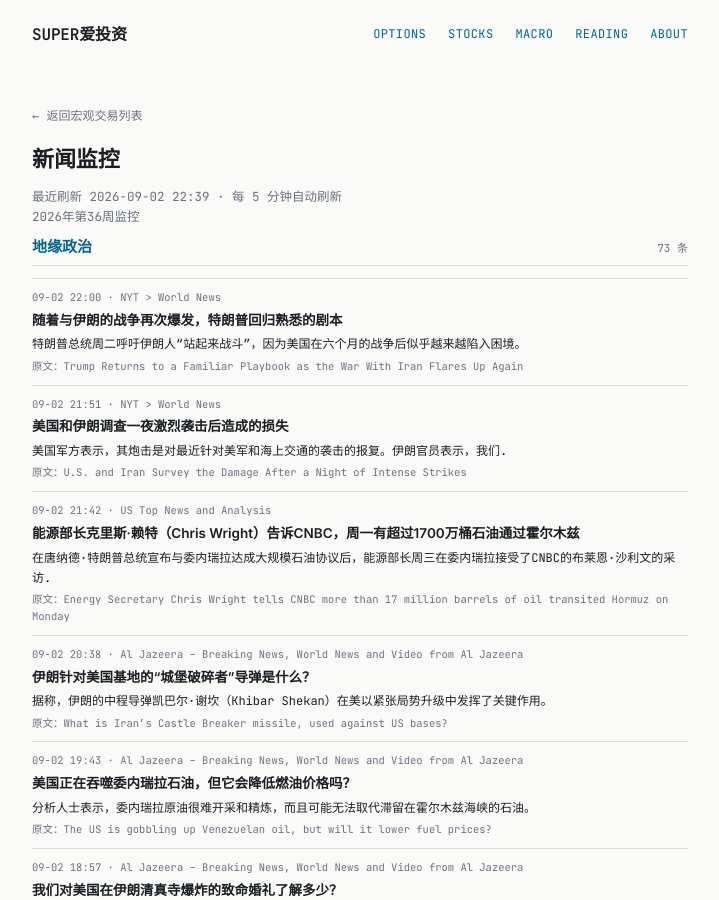
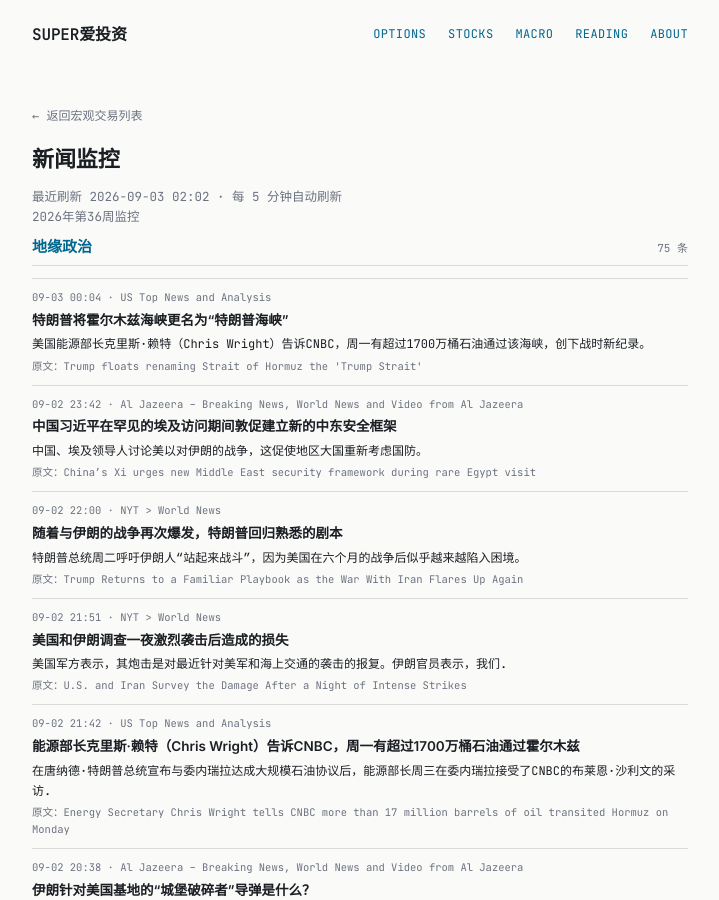
Before and after one commit to tang3super/tang3super.github.io, a Jekyll site: the page built from macro-trade/news-digest.md, in a window 1280 px wide and 900 px high. Shown: the whole window, without its empty margins (280-999 px from the left). Built offline with Jekyll 4.4.1, drawn with Linux system fonts in a browser that asks for light colours.

Commit message:
sync news-digest article

```diff
--- a/macro-trade/news-digest.md
+++ b/macro-trade/news-digest.md
@@ -2,14 +2,28 @@
 layout: news-digest
 permalink: /macro-trade/news-digest/
 title: 新闻监控
-date: '2026-09-02'
+date: '2026-09-03'
 summary: 2026年第36周监控
 week_label: 2026年第36周监控
-last_updated: 2026-09-02 22:39
+last_updated: 2026-09-03 02:02
 refresh_note: 每 5 分钟自动刷新
 topics:
 - name: 地缘政治
   items:
+  - title: Trump floats renaming Strait of Hormuz the 'Trump Strait'
+    summary: U.S. Energy Secretary Chris Wright told CNBC that more than 17 million barrels of oil transited the strait on Monday, a new wartime record.
+    link: https://www.cnbc.com/2026/09/02/trump-hormuz-strait-ontario-iran.html
+    source: US Top News and Analysis
+    time: 09-03 00:04
+    title_zh: 特朗普将霍尔木兹海峡更名为“特朗普海峡”
+    summary_zh: 美国能源部长克里斯·赖特（Chris Wright）告诉CNBC，周一有超过1700万桶石油通过该海峡，创下战时新纪录。
+  - title: China’s Xi urges new Middle East security framework during rare Egypt visit
+    summary: Chinese, Egyptian leaders discuss the US-Israel war on Iran, which has prompted regional powers to rethink defence.
+    link: https://www.aljazeera.com/news/2026/9/2/chinas-xi-urges-new-middle-east-security-framework-during-rare-egypt-visit?traffic_source=rss
+    source: Al Jazeera – Breaking News, World News and Video from Al Jazeera
+    time: 09-02 23:42
+    title_zh: 中国习近平在罕见的埃及访问期间敦促建立新的中东安全框架
+    summary_zh: 中国、埃及领导人讨论美以对伊朗的战争，这促使地区大国重新考虑国防。
   - title: Trump Returns to a Familiar Playbook as the War With Iran Flares Up Again
     summary: President Trump called on Iranians to “rise up and fight” on Tuesday as the United States seems increasingly bogged down after six months of…
     link: https://www.nytimes.com/2026/09/02/us/politics/trump-iran-strait-of-hormuz.html
```
